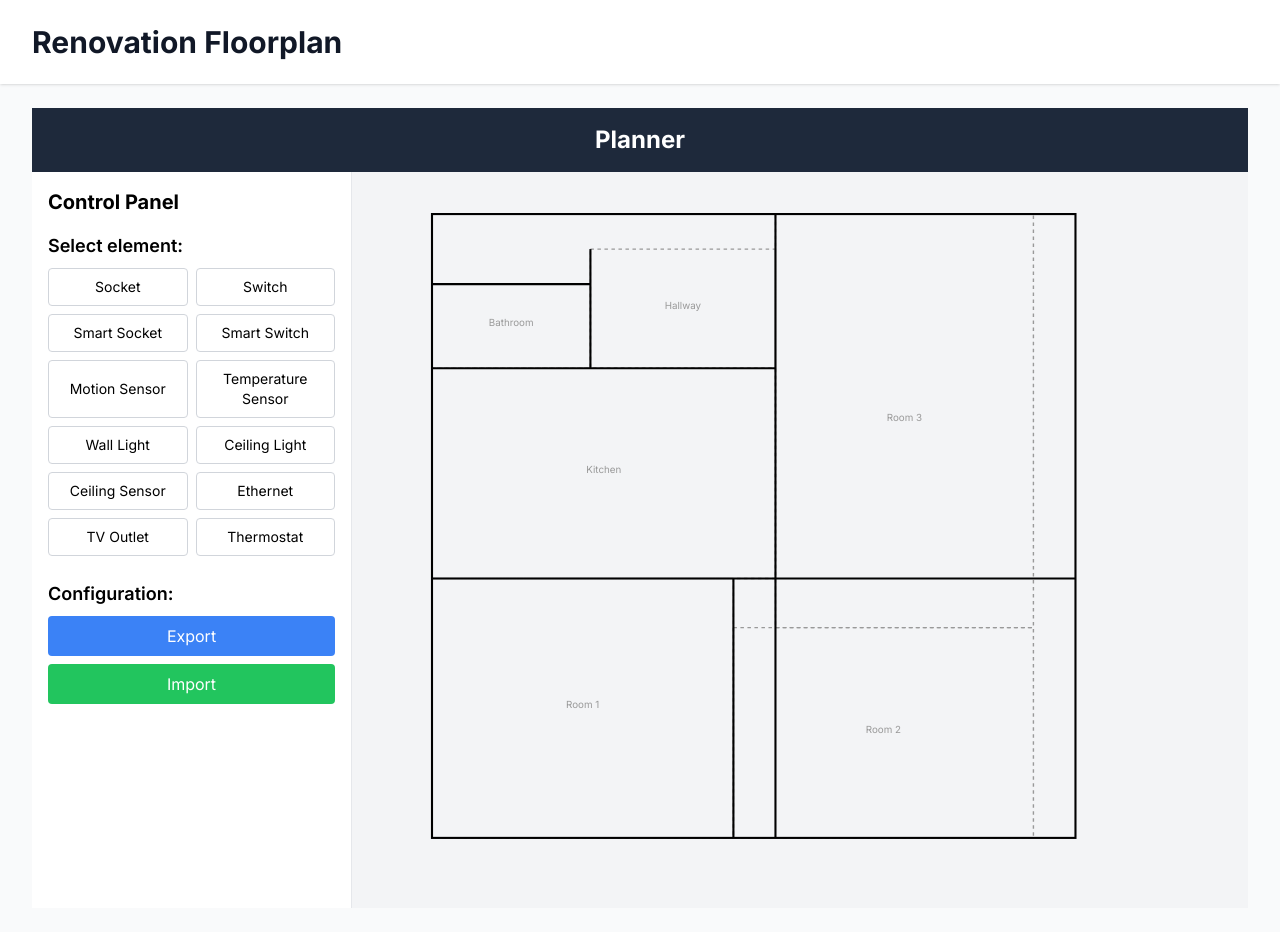
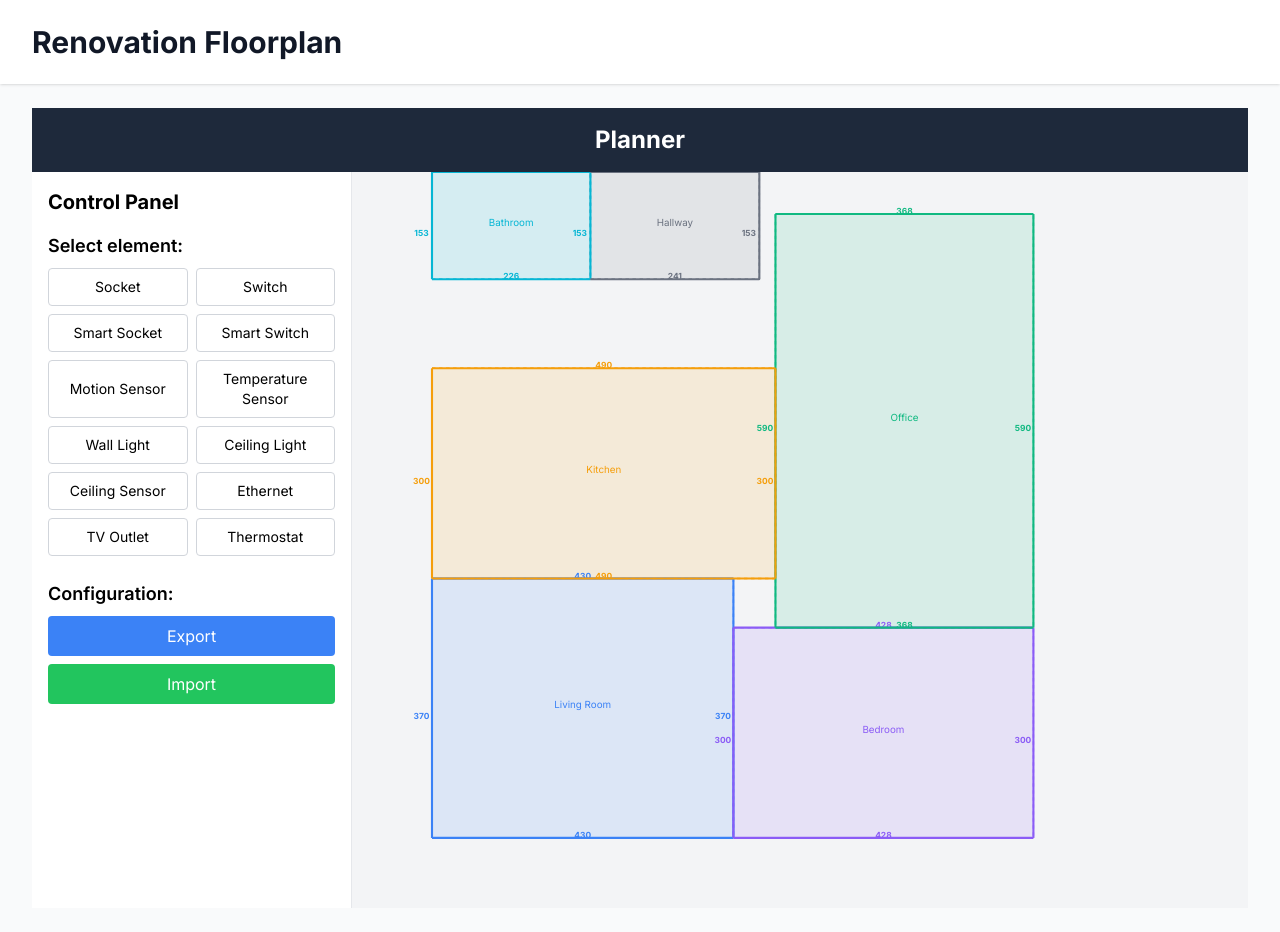
Before and after one commit to nukeop/floorplan, a Next.js app: page / in a window 1280 px wide. Built offline with nearby package versions, Linux system fonts and the light colour scheme.

Commit message:
Include room colors

```diff
--- a/src/app/page.tsx
+++ b/src/app/page.tsx
@@ -11,12 +11,12 @@ export default function SmartHomePlanner() {
   const [selectedDevice, setSelectedDevice] = useState<Device | null>(null);
   const [selectedMountPosition, setSelectedMountPosition] = useState<MountPosition>(MountPosition.WALL_MEDIUM);
   const [rooms, setRooms] = useState<Room[]>([
-    { id: 'room1', name: 'Room 1', x: 0, y: 580, width: 430, height: 370 },
-    { id: 'room2', name: 'Room 2', x: 430, y: 650, width: 428, height: 300 },
-    { id: 'room3', name: 'Room 3', x: 490, y: 60, width: 368, height: 590 },
-    { id: 'kitchen', name: 'Kitchen', x: 0, y: 280, width: 490, height: 300 },
-    { id: 'bathroom', name: 'Bathroom', x: 0, y: 160, width: 226, height: 120 },
-    { id: 'hallway', name: 'Hallway', x: 226, y: 110, width: 264, height: 170 },
+    { id: 'room1', name: 'Living Room', x: 0, y: 580, width: 430, height: 370, color: '#3B82F6' }, // Blue
+    { id: 'room2', name: 'Bedroom', x: 430, y: 650, width: 428, height: 300, color: '#8B5CF6' },   // Purple
+    { id: 'room3', name: 'Office', x: 490, y: 60, width: 368, height: 590, color: '#10B981' },     // Green
+    { id: 'kitchen', name: 'Kitchen', x: 0, y: 280, width: 490, height: 300, color: '#F59E0B' },   // Amber
+    { id: 'bathroom', name: 'Bathroom', x: 0, y: 0, width: 226, height: 153, color: '#06B6D4' }, // Cyan
+    { id: 'hallway', name: 'Hallway', x: 226, y: 0, width: 241, height: 153, color: '#6B7280' }, // Gray
   ]);
 
   const addDevice = (x: number, y: number) => {
--- a/src/components/FloorPlan.tsx
+++ b/src/components/FloorPlan.tsx
@@ -1,7 +1,17 @@
-// components/FloorPlan.tsx
-import React, { useRef, useState } from 'react';
+import React, { useRef, useState, useMemo } from 'react';
 import { Device, DeviceType, Room } from '@/types';
 import DeviceComponent from './DeviceComponent';
+import { calculateDistance } from '@/lib/floorplan-utils';
+
+interface Wall {
+  id: string;
+  x1: number;
+  y1: number;
+  x2: number;
+  y2: number;
+  roomId: string;
+  color?: string;
+}
 
 interface FloorPlanProps {
   rooms: Room[];
@@ -24,6 +34,80 @@ const FloorPlan: React.FC<FloorPlanProps> = ({
 }) => {
   const svgRef = useRef<SVGSVGElement>(null);
   const [dragging, setDragging] = useState(false);
+
+  const walls = useMemo<Wall[]>(() => {
+    const generatedWalls: Wall[] = [];
+
+    rooms.forEach(room => {
+      const topWall = {
+        id: `${room.id}-top`,
+        x1: room.x,
+        y1: room.y,
+        x2: room.x + room.width,
+        y2: room.y,
+        roomId: room.id,
+        color: room.color
+      };
+
+      const rightWall = {
+        id: `${room.id}-right`,
+        x1: room.x + room.width,
+        y1: room.y,
+        x2: room.x + room.width,
+        y2: room.y + room.height,
+        roomId: room.id,
+        color: room.color
+      };
+
+      const bottomWall = {
+        id: `${room.id}-bottom`,
+        x1: room.x,
+        y1: room.y + room.height,
+        x2: room.x + room.width,
+        y2: room.y + room.height,
+        roomId: room.id,
+        color: room.color
+      };
+
+      const leftWall = {
+        id: `${room.id}-left`,
+        x1: room.x,
+        y1: room.y,
+        x2: room.x,
+        y2: room.y + room.height,
+        roomId: room.id,
+        color: room.color
+      };
+
+      generatedWalls.push(topWall, rightWall, bottomWall, leftWall);
+    });
+
+    const uniqueWalls: Wall[] = [];
+    generatedWalls.forEach(wall => {
+      const isDuplicate = uniqueWalls.some(existingWall =>
+        (Math.abs(existingWall.x1 - wall.x1) < 1 && Math.abs(existingWall.y1 - wall.y1) < 1 &&
+         Math.abs(existingWall.x2 - wall.x2) < 1 && Math.abs(existingWall.y2 - wall.y2) < 1) ||
+        (Math.abs(existingWall.x1 - wall.x2) < 1 && Math.abs(existingWall.y1 - wall.y2) < 1 &&
+         Math.abs(existingWall.x2 - wall.x1) < 1 && Math.abs(existingWall.y2 - wall.y1) < 1)
+      );
+
+      if (!isDuplicate) {
+        uniqueWalls.push(wall);
+      }
+    });
+
+    return uniqueWalls;
+  }, [rooms]);
+
+  const wallLengths = useMemo(() => {
+    return walls.map(wall => {
+      const length = calculateDistance(wall.x1, wall.y1, wall.x2, wall.y2);
+      return {
+        ...wall,
+        length: Math.round(length)
+      };
+    });
+  }, [walls]);
 
   const handleClick = (e: React.MouseEvent<SVGSVGElement>) => {
     if (selectedDeviceType && !dragging) {
@@ -72,8 +156,8 @@ const FloorPlan: React.FC<FloorPlanProps> = ({
               y={room.y}
               width={room.width}
               height={room.height}
-              fill="none"
-              stroke="#999"
+              fill={room.color ? `${room.color}20` : 'none'}
+              stroke={room.color || '#999'}
               strokeWidth="2"
               strokeDasharray="5,5"
             />
@@ -81,7 +165,7 @@ const FloorPlan: React.FC<FloorPlanProps> = ({
               x={room.x + room.width / 2}
               y={room.y + room.height / 2}
               textAnchor="middle"
-              fill="#999"
+              fill={room.color || '#999'}
               fontSize="14"
             >
               {room.name}
@@ -89,13 +173,31 @@ const FloorPlan: React.FC<FloorPlanProps> = ({
           </g>
         ))}
 
-        <rect x="0" y="60" width="918" height="890" fill="none" stroke="#000" strokeWidth="3" />
-        <line x1="0" y1="280" x2="490" y2="280" stroke="#000" strokeWidth="3" />
-        <line x1="490" y1="60" x2="490" y2="950" stroke="#000" strokeWidth="3" />
-        <line x1="0" y1="580" x2="918" y2="580" stroke="#000" strokeWidth="3" />
-        <line x1="430" y1="580" x2="430" y2="950" stroke="#000" strokeWidth="3" />
-        <line x1="0" y1="160" x2="226" y2="160" stroke="#000" strokeWidth="3" />
-        <line x1="226" y1="110" x2="226" y2="280" stroke="#000" strokeWidth="3" />
+        {wallLengths.map((wall) => (
+          <g key={wall.id}>
+            <line
+              x1={wall.x1}
+              y1={wall.y1}
+              x2={wall.x2}
+              y2={wall.y2}
+              stroke={wall.color || '#000'}
+              strokeWidth="3"
+            />
+            <text
+              x={(wall.x1 + wall.x2) / 2}
+              y={(wall.y1 + wall.y2) / 2}
+              dx={wall.y1 === wall.y2 ? 0 : -15}
+              dy={wall.x1 === wall.x2 ? 15 : 0}
+              textAnchor="middle"
+              fill={wall.color || '#333'}
+              fontSize="12"
+              fontWeight="bold"
+              className="wall-length-label"
+            >
+              {wall.length}
+            </text>
+          </g>
+        ))}
 
         {devices.map((device) => (
           <DeviceComponent
--- a/src/components/FloorplanViewer.tsx
+++ /dev/null
@@ -1,11 +0,0 @@
-import React from 'react';
-
-export default function FloorplanViewer() {
-  return (
-    <div className="h-full w-full">
-      <div className="flex h-full w-full items-center justify-center rounded border-2 border-dashed border-gray-300 bg-gray-50">
-        <p className="text-gray-500">Floorplan content will go here</p>
-      </div>
-    </div>
-  );
-}
--- a/src/types.ts
+++ b/src/types.ts
@@ -37,4 +37,5 @@ export enum DeviceType {
     y: number;
     width: number;
     height: number;
+    color?: string;
   }
```
